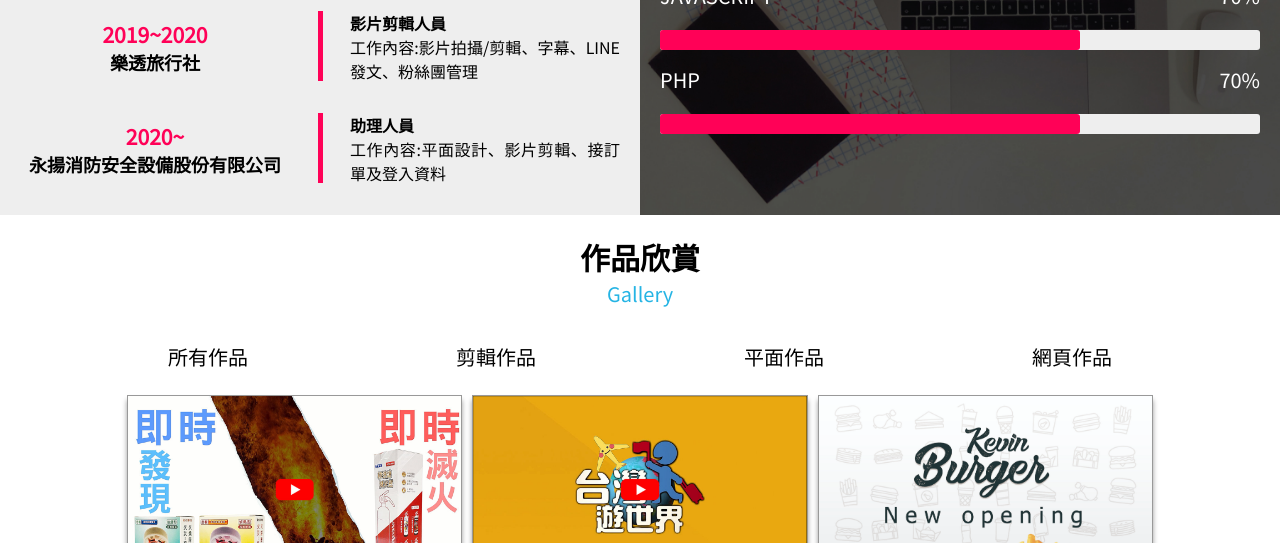
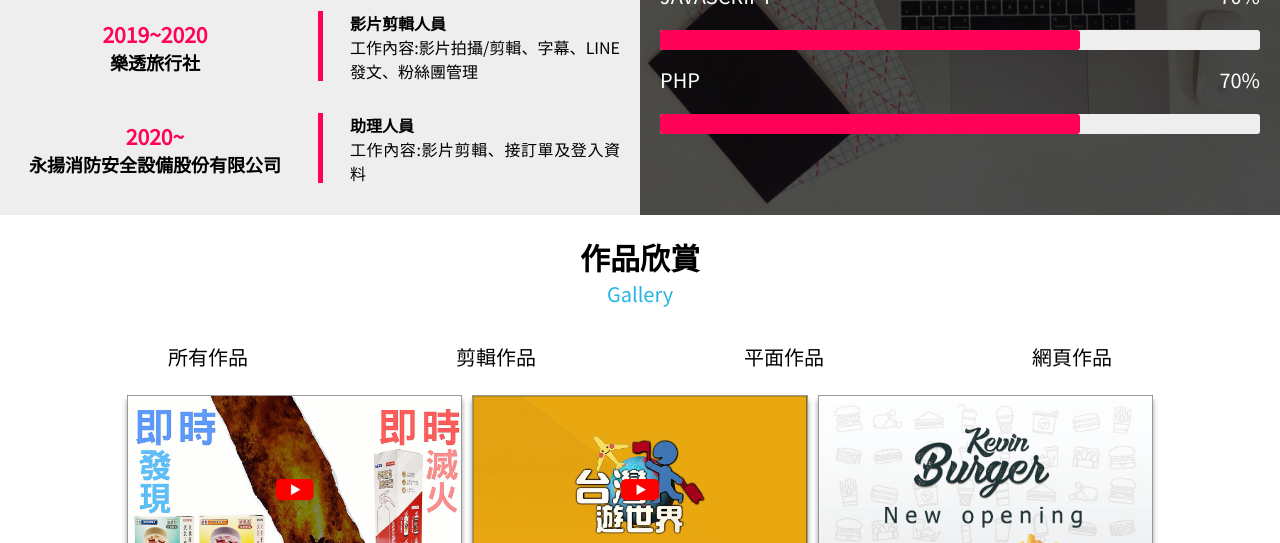
Before and after one commit to kevinwang2201/KevinWebsite, a plain HTML site: page index.html in a window 1280 px wide. Shown: the part 1800-2343 px from the top of the page. Drawn offline with nearby package versions, Linux system fonts and the light colour scheme; a web font is replaced by a local one.

Commit message:
Update index.html

```diff
--- a/index.html
+++ b/index.html
@@ -134,7 +134,7 @@
                 <div class="expContentCenter"></div>
                 <div class="expContentRight">
                     <h4>助理人員</h4>
-                    <p>工作內容:平面設計、影片剪輯、接訂單及登入資料</p>
+                    <p>工作內容:影片剪輯、接訂單及登入資料</p>
                 </div>
             </div>
         </div>
```
